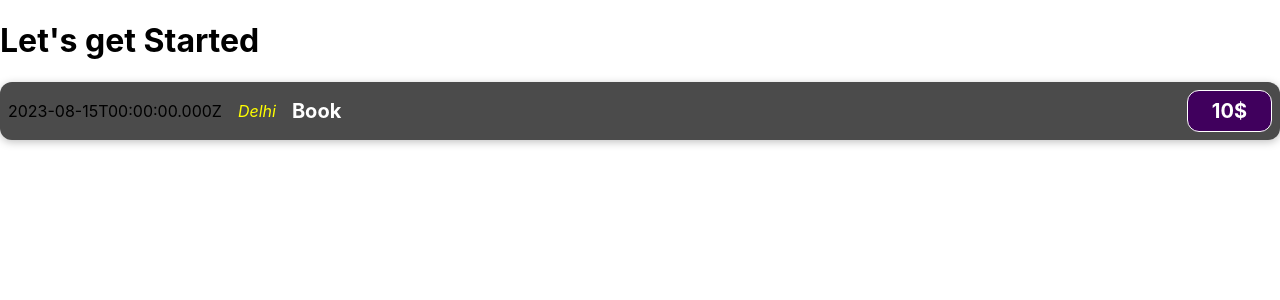
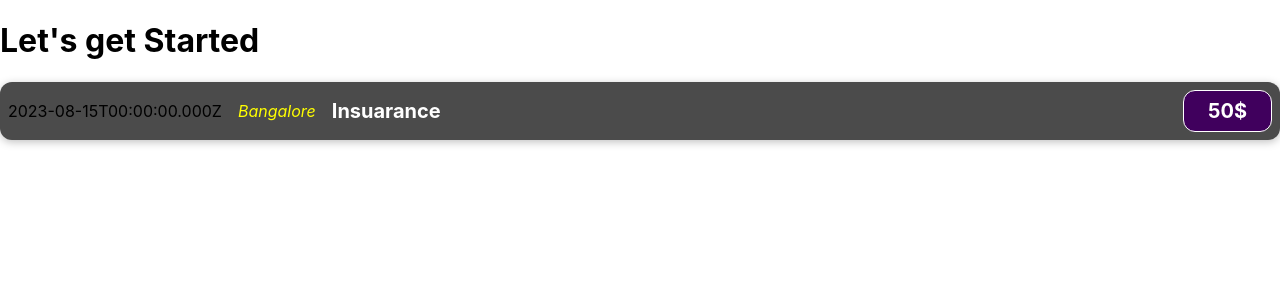
Before and after one commit to 33ronak/react-test-project, a React (Create React App) app: page / in a window 1280 px wide. Shown: the top 300 px of the page. Built offline with nearby package versions, Linux system fonts and the light colour scheme.

Commit message:
Components refactored

```diff
--- a/src/components/ExpenseItems.js
+++ b/src/components/ExpenseItems.js
@@ -2,12 +2,13 @@
 
 function ExpenseItems() {
     const expenseDate  = new Date(2023, 7,15).toISOString();
-    const expenseTitle = "Book";
-    const expenseAmount = 10;
+    const expenseTitle = "Insuarance";
+    const expenseAmount = 50;
+    const expenseLocation = "Bangalore"
     return (
         <div className = "expense-item">
             <div>{expenseDate}</div>
-            <div className="expense-item__location">Delhi</div>
+            <div className="expense-item__location">{expenseLocation}</div>
             <div className="expense-item__description" >
                 <h2>{expenseTitle}</h2>
                 <div className="expense-item__price" >{expenseAmount}$</div>
```
